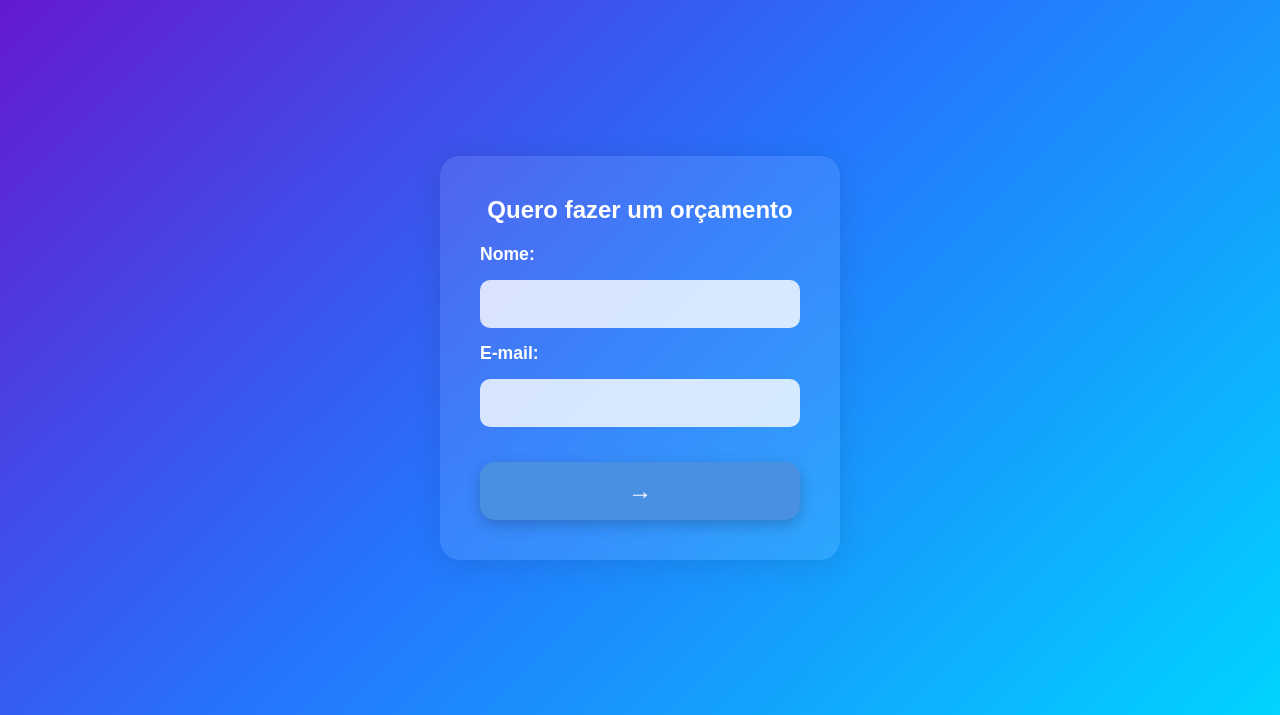
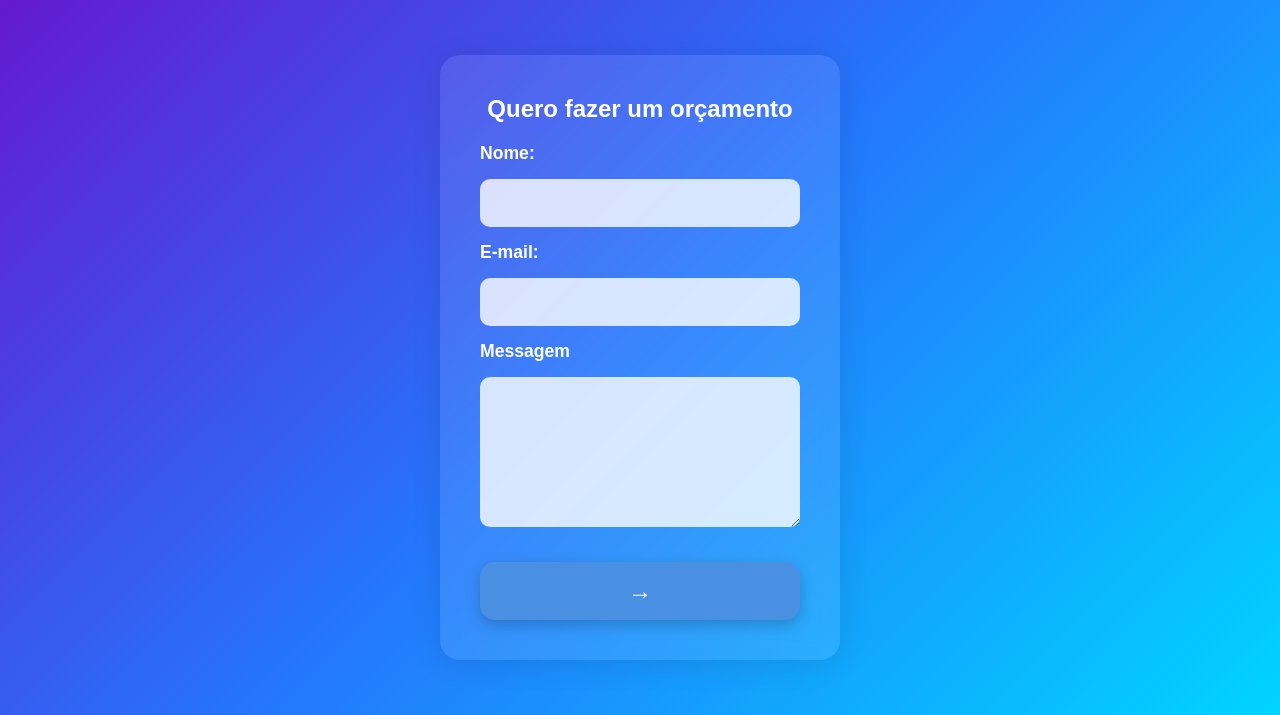
Before and after one commit to vandersongc/trabalho_final_senac_python, a Django app: page /contato in a window 1280 px wide. Shown: the part 85-800 px from the top of the page. Run offline with Django 5.2, Linux system fonts and the light colour scheme.

Commit message:
v1 26/11

```diff
--- a/financeiro_rh/forms.py
+++ b/financeiro_rh/forms.py
@@ -27,8 +27,8 @@ class RescisaoForm(forms.Form):
 # Formulário simples de Contato
 class ContatoForm(forms.Form):
     name = forms.CharField(label='Nome', max_length=100)
-    email = forms.EmailField(label='E-mail') # EmailField valida se o texto tem formato de e-mail.
-
+    email = forms.EmailField(label='E-mail')    # EmailField valida se o texto tem formato de e-mail.
+    mesagem = forms.CharField(label='messagem', max_length=300)
 class CadastroForm(UserCreationForm):
     # Define o campo de email como obrigatório e com o rótulo correto
     email = forms.EmailField(label='E-mail', required=True)
--- a/financeiro_rh/templates/contato.html
+++ b/financeiro_rh/templates/contato.html
@@ -12,6 +12,10 @@
     <label for="email">E-mail:</label>
     <input type="email" id="email" name="email" required>
 
+    <label for="messagem">Messagem</label>
+
+    <textarea name="messagem" id="messagem"></textarea>
+
     <button type="submit" class="submit-button">
         →
     </button>
--- a/financeiro_rh/templates/login.html
+++ b/financeiro_rh/templates/login.html
@@ -15,5 +15,6 @@
     <button type="submit" class="submit-button">
         →
     </button>
+    <p>Já possui conta? <a href="{% url 'cadastro' %}" style="color: var(--color-secondary); text-decoration: none; font-weight: bold;">Faça cadastro</a></p>
 </form>
 {% endblock %}
--- a/static/css/style.css
+++ b/static/css/style.css
@@ -164,7 +164,7 @@ body {
     padding: 15px;
     border: none;
     border-radius: 10px;
-    background-color: rgba(255, 255, 255, 0.8); /* Fundo branco quase opaco para legibilidade */
+    background-color: #ffffffcc; /* Fundo branco quase opaco para legibilidade */
     font-size: 1em;
     color: #333; /* Texto escuro dentro do input */
     outline: none; /* Remove a borda azul padrão do navegador ao clicar */
@@ -176,7 +176,17 @@ body {
     font-weight: bold;
     margin-bottom: 5px;
 }
+#messagem {
+    width: 320px;
+    height: 150px;
+    background-color: rgba(255, 255, 255, 0.8);
+    border-radius: 10px;
+    padding: 10px;
+    font-size: 1.4em;
+    outline: none;
+    border: none;
 
+}
 /* ====================================
    5. Botões
    ==================================== */
```
Also changed, not shown: db.sqlite3.
